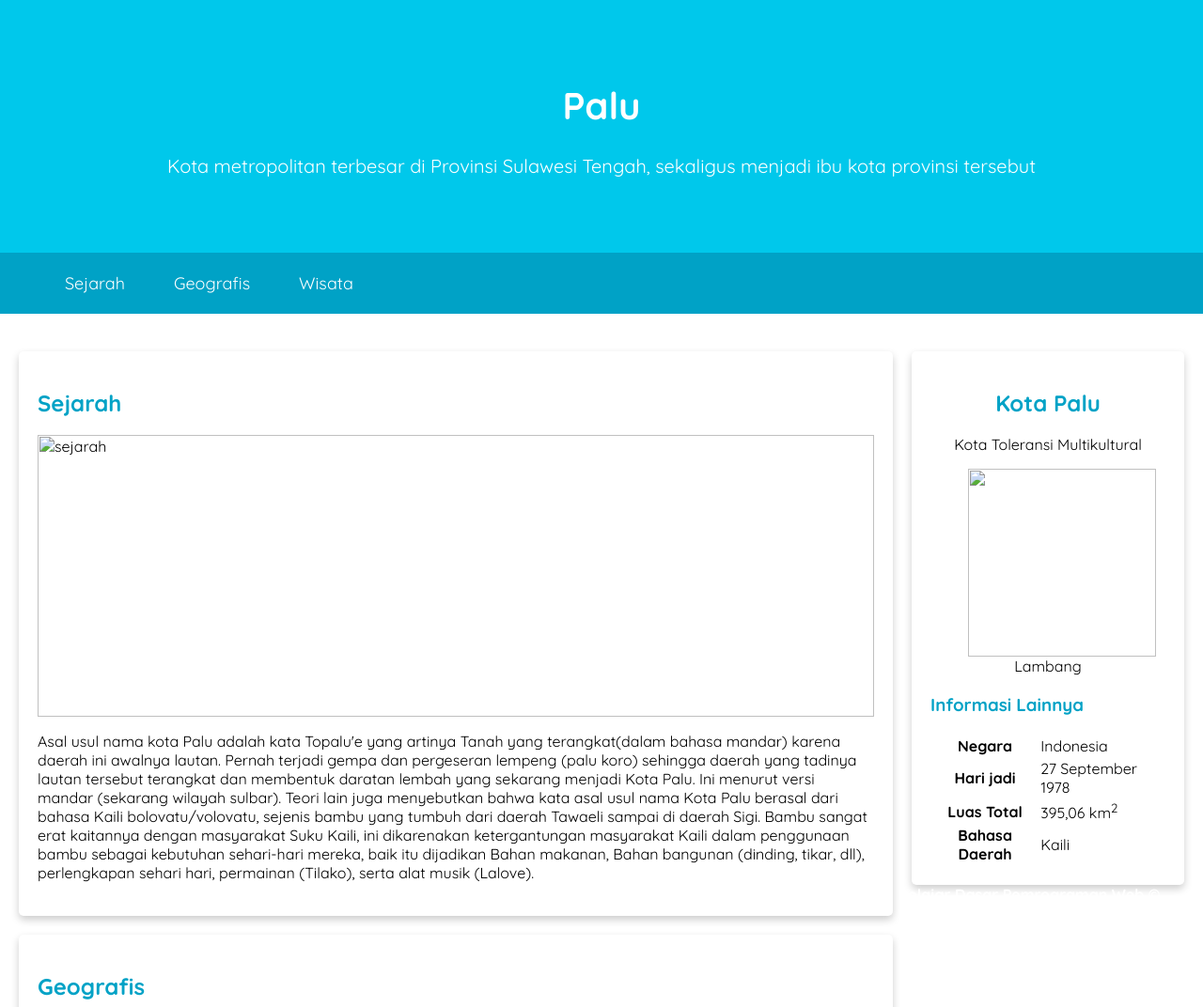
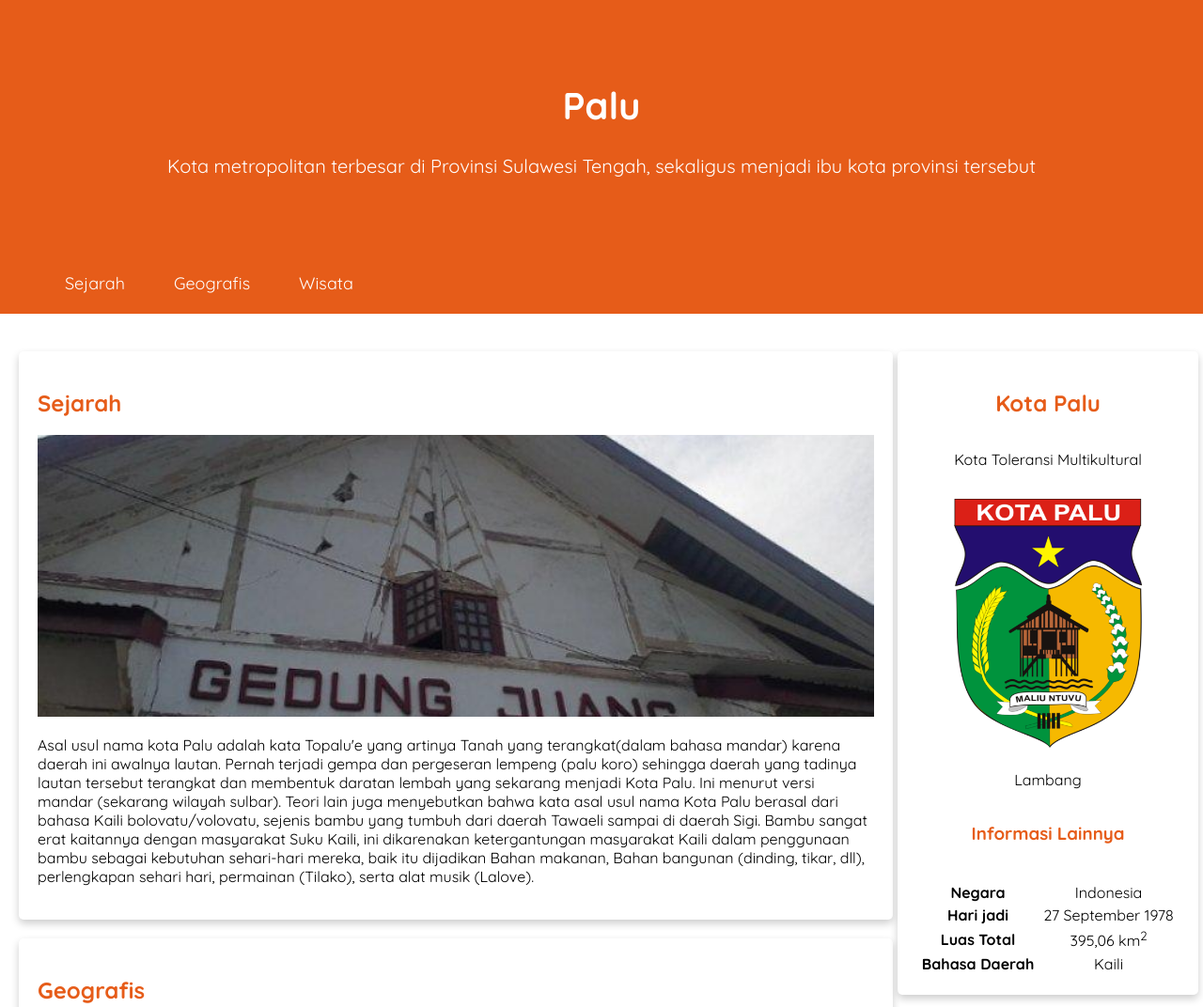
Before and after one commit to ymarxall/palu, a plain HTML site: page index.html in a window 1280 px wide. Shown: the top 1072 px of the page at 94% size. Drawn offline with Linux system fonts and the light colour scheme.

Commit message:
website palu

```diff
--- a/index.html
+++ b/index.html
@@ -1,4 +1,5 @@
-<html>
+<!DOCTYPE html>
+<html lang="id">
 <head>
     <meta charset="utf-8">
     <meta name="viewport" content="width=device-width, initial-scale=1">
@@ -9,7 +10,6 @@
     <link rel="preconnect" href="https://fonts.gstatic.com" crossorigin>
     <link href="https://fonts.googleapis.com/css2?family=Quicksand:wght@300..700&display=swap" rel="stylesheet">
 </head>
-
 <body>
 	<header>
 	<div class="jumbotron">
@@ -31,7 +31,7 @@
 		<div id="konten">
 			<article id="sejarah" class="card">
 			  <h2>Sejarah</h2>
-				  <img src="assets/foto/sejarah2.jpg" alt="sejarah" class="featured-image" />
+			  <img src="plw/foto/sejarah2.jpg" alt="sejarah" class="featured-image" />
 			  <p>
 				Asal usul nama kota Palu adalah kata Topalu'e yang artinya Tanah yang terangkat(dalam bahasa mandar) karena daerah ini awalnya lautan. Pernah terjadi gempa dan pergeseran lempeng (palu koro) sehingga daerah yang tadinya lautan tersebut terangkat dan membentuk daratan lembah yang sekarang menjadi Kota Palu. Ini menurut versi mandar (sekarang wilayah sulbar).
 				Teori lain juga menyebutkan bahwa kata asal usul nama Kota Palu berasal dari bahasa Kaili bolovatu/volovatu, sejenis bambu yang tumbuh dari daerah Tawaeli sampai di daerah Sigi. Bambu sangat erat kaitannya dengan masyarakat Suku Kaili, ini dikarenakan ketergantungan masyarakat Kaili dalam penggunaan bambu sebagai kebutuhan sehari-hari mereka, baik itu dijadikan Bahan makanan, Bahan bangunan (dinding, tikar, dll), perlengkapan sehari hari, permainan (Tilako), serta alat musik (Lalove).
@@ -40,7 +40,7 @@
 
 			<article id="geografis" class="card">
 			  <h2>Geografis</h2>
-				  <img src="assets/foto/tugu.jpeg" alt="geografis" class="featured-image" />
+			  <img src="plw/foto/tugu.jpeg" alt="geografis" class="featured-image" />
 			  <p>
 				Kota Palu sebagai ibukota Provinsi Sulawesi Tengah terletak pada kawasan dataran lembah Palu dan teluk Palu. Wilayahnya terdiri dari lima dimensi yaitu wilayah pegunungan, lembah, sungai, teluk dan lautan. Secara astronomis, Kota Palu berada antara 0°,36”-0°,56” Lintang Selatan dan 119°,45” – 121°,1” Bujur Timur, sehingga tepat berada digaris Khatulistiwa dengan ketinggian 0-700 meter dari permukaan laut. Luas wilayah Kota Palu mencapai 395,06 kilometer persegi yang terbagi menjadi delapan kecamatan.
 			  </p>
@@ -61,7 +61,7 @@
 
 			  <section>
 				<h3>Monument Nosarara Nosabatutu</h3>
-					<img src="assets/foto/Tugu_Perdamaian_Palu.jpg" alt="gong perdamaian" class="featured-image" />
+				<img src="plw/foto/Tugu_Perdamaian_Palu.jpg" alt="gong perdamaian" class="featured-image" />
 				<p>
 					Gong Perdamaian Nusantara atau Monumen Nosarara Nosabatutu yang dalam Bahasa Kaili (suku asli di Sulawesi Tengah) memiliki arti bersaudara dan bersatu. Di Kota Palu pembangunan monumen Gong Perdamaian Nusantara ini  dilatar belakangi oleh keprihatinan atas terjadinya kekerasan sosial dan konflik di wilayah Sulawesi Tengah seperti Poso, Sigi, dan wilayah lainnya yang telah menimbulkan duka mendalam bagi masyarakat korban kekerasan sosial dan konflik di wilayah tersebut, sehingga dirasa perlu membangun simbol-simbol perdamaian di kota Palu dengan tujuan untuk mengingatkan kembali masyarakat dan generasi berikutnya agar tidak terulang lagi kekerasan sosial dan konflik di Sulawesi Tengah
 				</p>
@@ -69,7 +69,7 @@
 
 			  <section>
 				<h3>Taman Nasional Palu</h3>
-					<img src="assets/foto/tnp.jpg" alt="Ruang Terbuka Hijau" class="featured-image" />
+				<img src="plw/foto/tnp.jpg" alt="Ruang Terbuka Hijau" class="featured-image" />
 				<p>
 					Taman Nasional merupakan salah satu ikon terbaru di Kota Palu, Provinsi Sulawesi Tengah. Taman yang terletak di Jalan Hasanuddin ini menyediakan Ruang Terbuka Hijau (RTH) untuk masyarakat. Selain itu, tempat ini juga mempunyai pendidikan sejarah.
 					Berbagai aktivitas seperti olahraga, pertemuan, kegiatan, atau sekedar rekreasi bersama keluarga dan teman. Bisa terasa asik jika dilakukan di taman nasional. Taman ini ramai dikunjungi warga mulai dari sore hingga malam hari.
@@ -81,21 +81,18 @@
 			</article>
 		  </div>
 
-			  <!-- Konten samping -->
             <aside>
                 <article class="profile card">
                     <header>
                         <h2>Kota Palu</h2>
                         <p>Kota Toleransi Multikultural</p>
                         <figure>
-					  <img src="assets/foto/logopalu.png"/>
+                            <img src="plw/foto/logopalu.png" />
                             <figcaption>Lambang</figcaption>
                         </figure>
                     </header>
-
                     <section>
                         <h3>Informasi Lainnya</h3>
-
                         <table>
                             <tr>
                                 <th>Negara</th>
@@ -117,12 +114,11 @@
                     </section>
                 </article>
             </aside>
+        </main>
 
         <footer>
-   			<p>Belajar Dasar Pemrograman Web &#169; 2024, Dicoding Academy</p>
+			<p>&copy; 2024, Yusuf Marcelino.</p>
         </footer>
-
-
-
+    </div>
 </body>
 </html>
--- a/plw/style.css
+++ b/plw/style.css
@@ -7,19 +7,21 @@ body {
 
   margin: 0;
   padding: 0;
+  display: flex;
+    flex-direction: column;
+
 }
 
 h2,
 h3 {
-  color: #00a2c6;
+  color: #E65C19;
 }
 
 footer {
-  padding: 20px;
+  background-color: #E65C19;
     color: white;
-
-
     text-align: center;
+    padding: 10px 20px;
     font-weight: bold;
 }
 
@@ -43,9 +45,9 @@ nav a:hover {
 .featured-image {
   width: 100%;
     max-height: 300px;
-
     object-fit: cover;
     object-position: center;
+
 }
 
 .profile img {
@@ -53,17 +55,17 @@ nav a:hover {
 }
 
 .card {
-  box-shadow: 0 4px 8px 0 rgba(0, 0, 0, 0.2);
+  box-shadow: 0 4px 8px rgba(0, 0, 0, 0.2);
     border-radius: 5px;
+    margin-top: 20px;
+    padding: 20px;
 
-  padding: 20px;
-  margin-top: 20px;
 }
 
 .jumbotron {
   font-size: 20px;
   padding: 60px;
-  background-color: #00c8eb;
+  background-color: #E65C19;
   text-align: center;
   color: white;
 }
@@ -82,7 +84,7 @@ nav li {
 
 
 nav {
-  background-color: #00a2c6;
+  background-color: #E65C19;
   padding: 5px;
 
   position: sticky;
@@ -90,6 +92,7 @@ nav {
 }
 
 main {
+  flex: 1; /* Mengisi ruang yang tersedia */
     padding: 20px;
 
   /* overflow: auto; */
@@ -101,10 +104,30 @@ main {
 }
 
   aside {
-  float: right;
+    display: flex;
+    flex-direction: column;
+    align-items: center; /* Center horizontally */
+    text-align: center;  /* Center text */
     width: 25%;
+    padding-left: 20px;
+  }
 
-  padding-left: 20px;
+  .profile header, .profile section {
+    display: flex;
+    flex-direction: column;
+    align-items: center;
+  }
+
+  .profile img {
+    width: 200px;
+    margin-bottom: 20px; /* Memberikan sedikit jarak antara gambar dan teks */
+  }
+
+  .profile table {
+    width: 100%;
+    margin-top: 20px;
+  }
+
 }
 
 header {
```
Also changed, not shown: plw/foto/Tugu_Perdamaian_Palu.jpg (renamed from foto/Tugu_Perdamaian_Palu.jpg), plw/foto/logopalu.png (renamed from foto/logopalu.png), plw/foto/sejarah.jpg (renamed from foto/sejarah.jpg), plw/foto/sejarah2.jpg (renamed from foto/sejarah2.jpg), plw/foto/tnp.jpg (renamed from foto/tnp.jpg), plw/foto/tugu.jpeg (renamed from foto/tugu.jpeg). Lines whose indentation alone changed are shown as unchanged.
